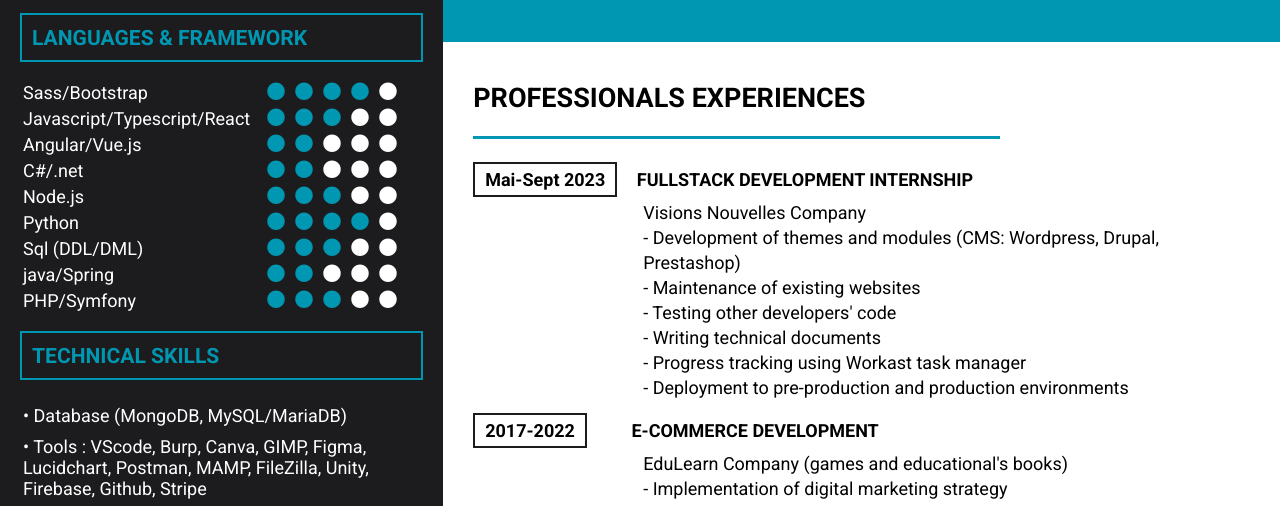
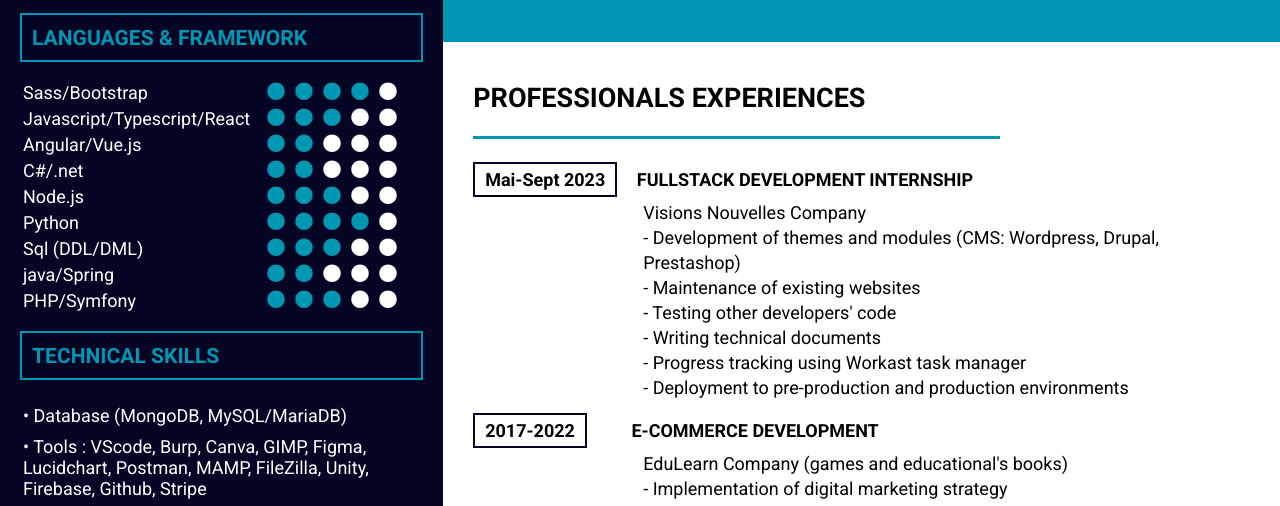
Before and after one commit to Yradouani/english_cv, a website: page index.html in a window 1280 px wide. Shown: the part 258-764 px from the top of the page. Drawn offline with Linux system fonts and the light colour scheme; a web font is replaced by a local one.

Commit message:
update title

```diff
--- a/cv.scss
+++ b/cv.scss
@@ -1,5 +1,6 @@
 // $color-1 : rgb(43, 42, 48);
-$color-1 : rgb(28, 28, 30);
+// $color-1 : rgb(28, 28, 30);
+$color-1 : rgb(4, 4, 37);
 // $color-2 : rgb(244, 184, 72);
 $color-2 :#0097b2;
 @import url('https://fonts.googleapis.com/css2?family=Chivo+Mono:ital,wght@0,100;0,200;1,100&display=swap');
```
Also changed, not shown: cv.css, 1 other file.
